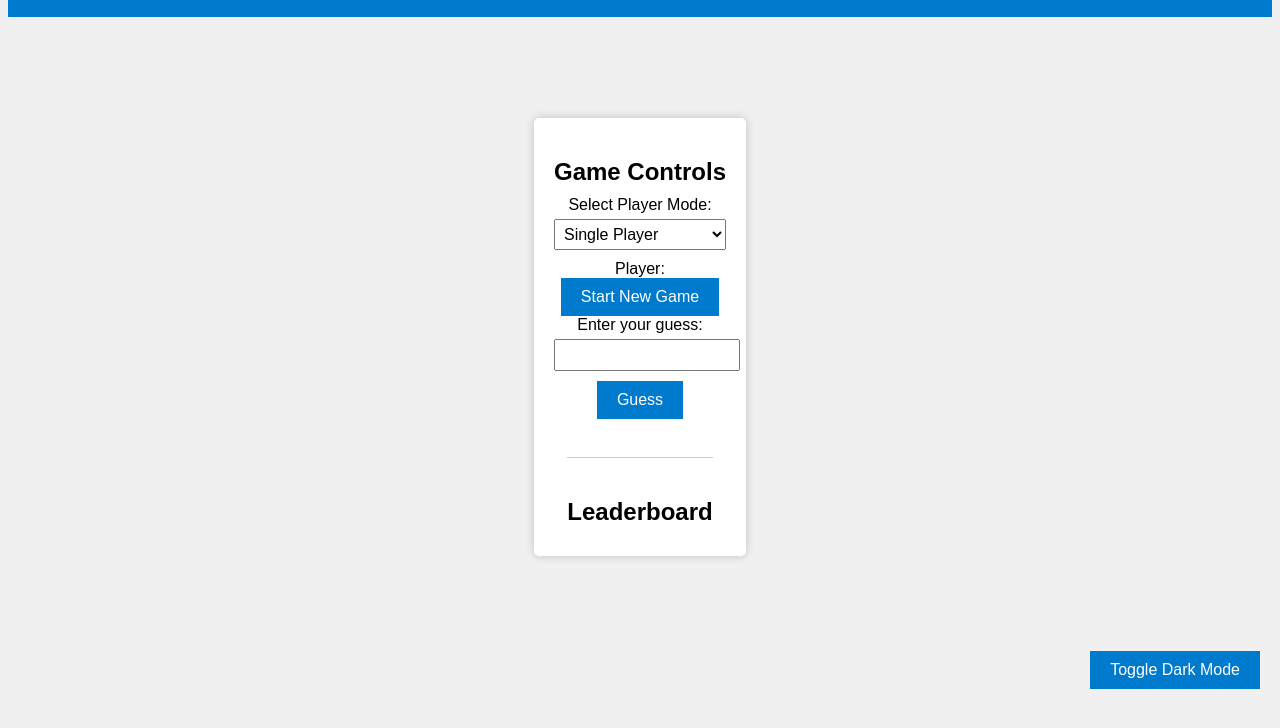
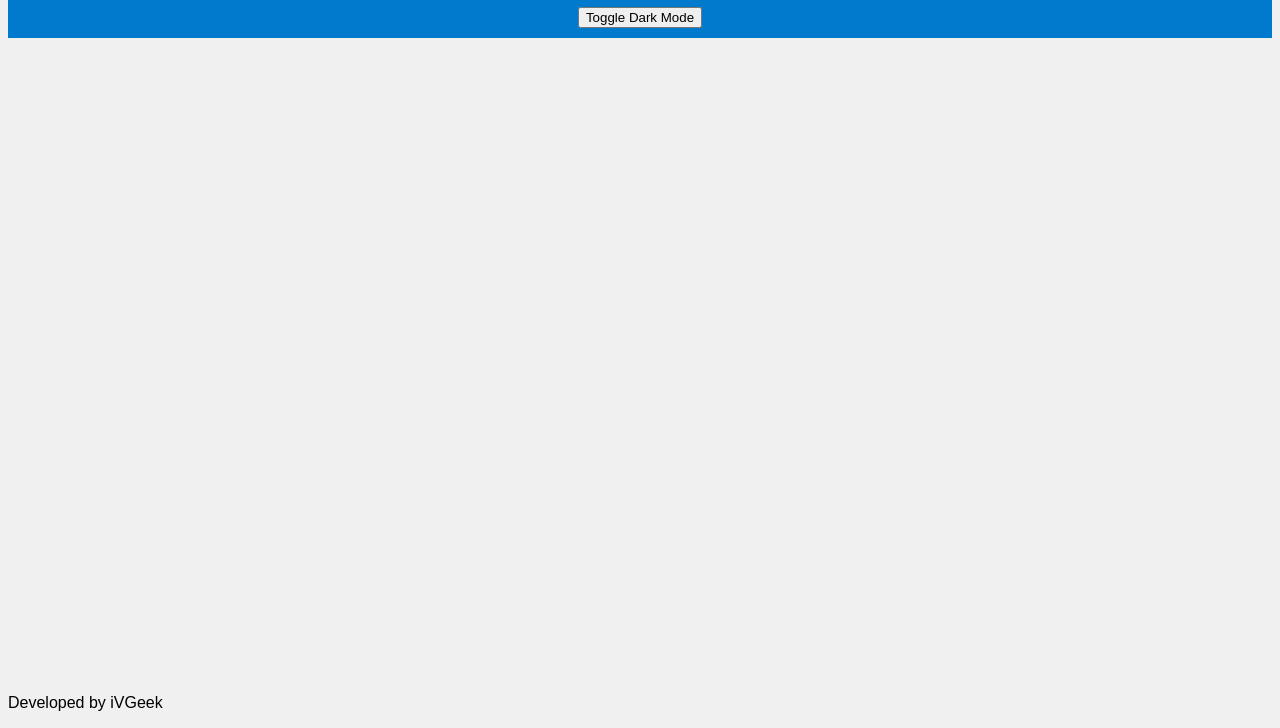
Before and after one commit to iVGeek/The_Web_Number_Guessing_Game, a plain HTML site: page index.html in a window 1280 px wide. Shown: the part 91-819 px from the top of the page. Drawn offline with Linux system fonts and the light colour scheme.

Commit message:
Update index.html

```diff
--- a/index.html
+++ b/index.html
@@ -3,37 +3,32 @@
 <head>
     <meta charset="UTF-8">
     <meta name="viewport" content="width=device-width, initial-scale=1.0">
+    <title>Guess the Number Game</title>
     <link rel="stylesheet" href="styles.css">
-    <title>Guess the Number Game</title>
 </head>
 <body>
     <header>
-        <h1>Guess the Number Game</h1>
+        <h1>Guess the Number</h1>
+        <button id="dark-light-button">Toggle Dark Mode</button>
     </header>
     <main>
-        <div class="game-container">
-            <section class="game-controls">
-                <h2>Game Controls</h2>
-                <label for="player-selection">Select Player Mode:</label>
-                <select id="player-selection">
-                    <option value="single-player">Single Player</option>
-                    <option value="two-players">Two Players</option>
-                </select>
-                <div id="player-info">Player: </div>
-                <button id="start-button">Start New Game</button>
-                <label for="guess-input">Enter your guess:</label>
-                <input type="number" id="guess-input" min="1" max="100">
-                <button id="guess-button">Guess</button>
-                <p id="result-message"></p>
-                <p id="attempts-left"></p>
-            </section>
-            <section class="leaderboard">
-                <h2>Leaderboard</h2>
-                <div id="leaderboard"></div>
-            </section>
+        <div id="game-container">
+            <!-- Game controls and information -->
+            <div id="game-info">
+                <!-- Player names, game mode selection, game info, etc. -->
+            </div>
+            <!-- Game display area -->
+            <div id="game-display">
+                <!-- Display game elements, result, etc. -->
+            </div>
+        </div>
+        <div id="leaderboard">
+            <!-- Display leaderboard -->
         </div>
     </main>
-    <button id="dark-mode-button">Toggle Dark Mode</button>
+    <footer>
+        <p>Developed by iVGeek</p>
+    </footer>
     <script src="script.js"></script>
 </body>
 </html>
```
